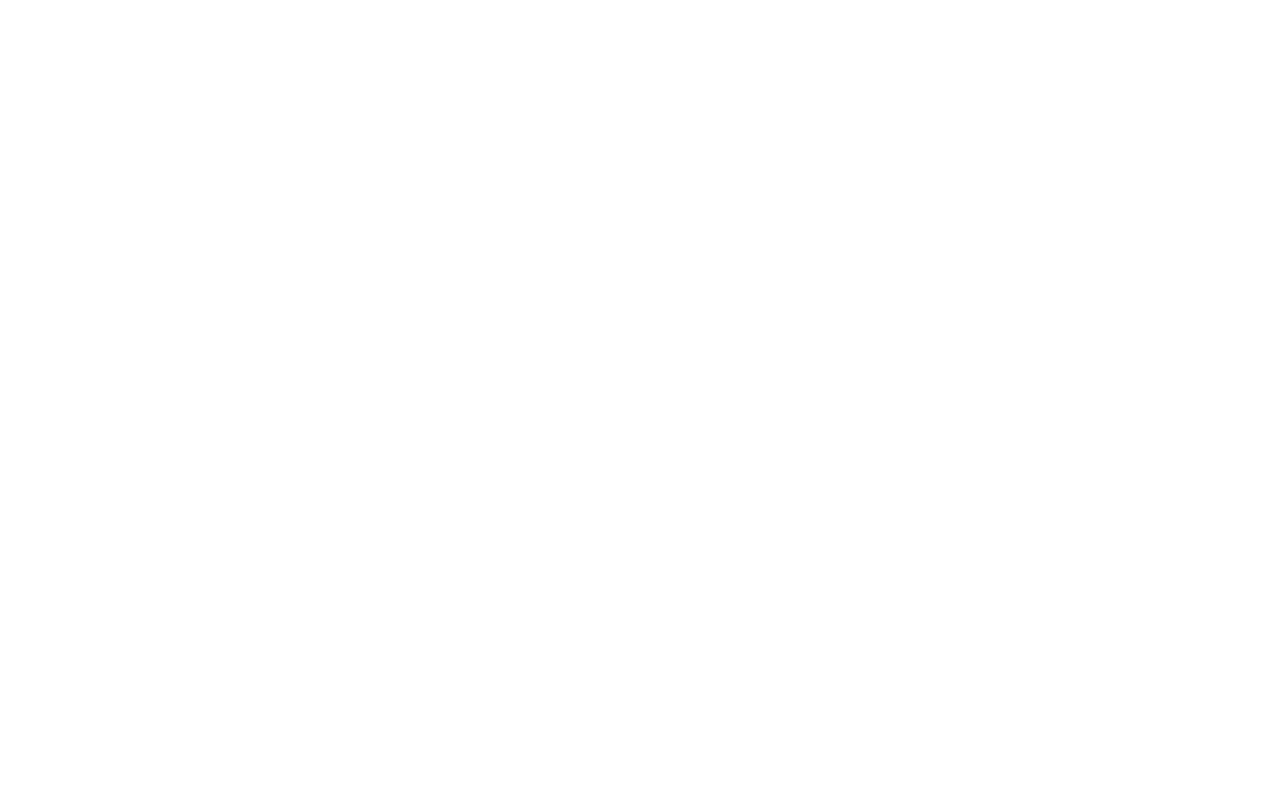
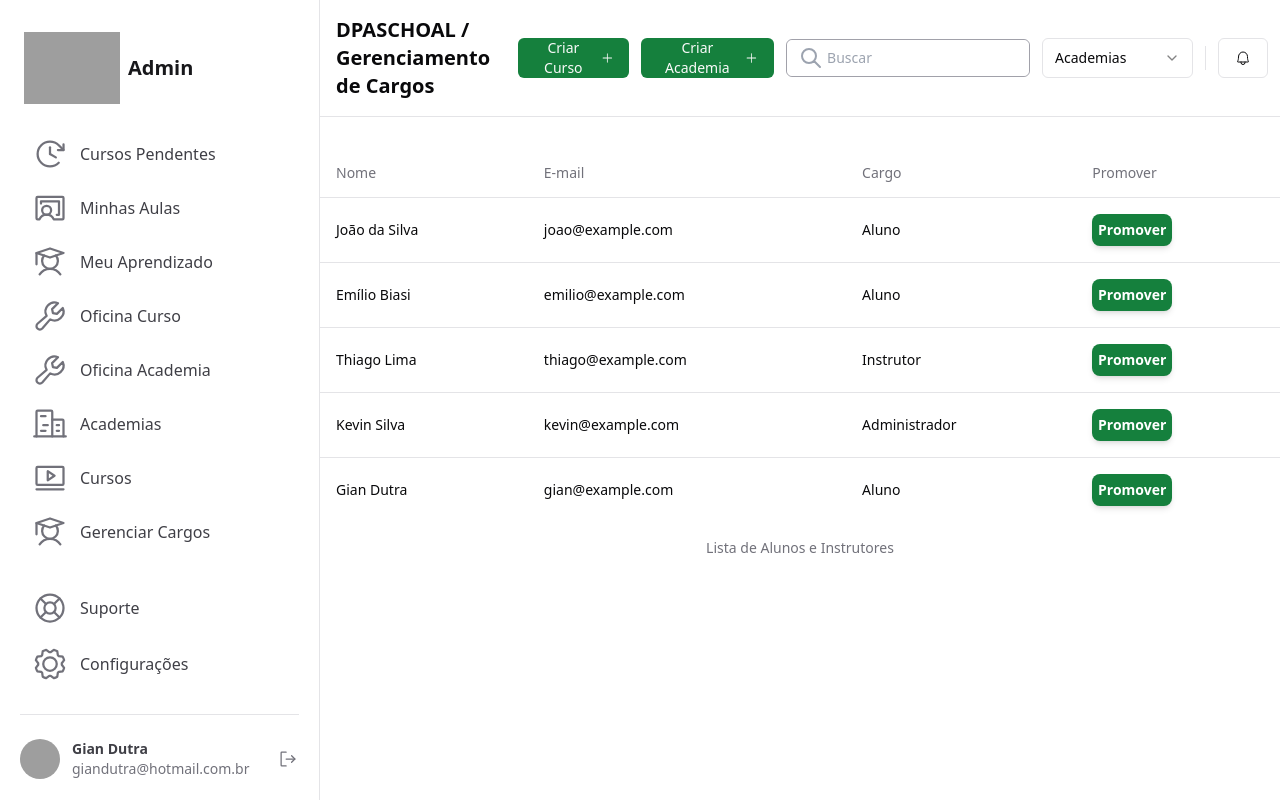
Before and after one commit to Elias-FS/projeto-integrador-v, a React (Vite) app: page /promocao-cargo in a window 1280 px wide. Before the commit this address had no page. Built offline with nearby package versions, Linux system fonts and the light colour scheme; grey boxes are pictures that could not be loaded.

Commit message:
adicionando tela de promocao de cargo

```diff
--- a/src/components/ui/Navbar/index.tsx
+++ b/src/components/ui/Navbar/index.tsx
@@ -69,6 +69,9 @@
       case "/visualizacao-curso":
           namePage = "Visualização de Curso";
           break;
+      case "/promocao-cargo":
+          namePage = "Gerenciamento de Cargos";
+          break;
       default:
         namePage = "Página Desconhecida";
     }
--- /dev/null
+++ b/src/components/ui/Table/table.tsx
@@ -0,0 +1,117 @@
+import * as React from "react"
+
+import { cn } from "@/lib/utils"
+
+const Table = React.forwardRef<
+  HTMLTableElement,
+  React.HTMLAttributes<HTMLTableElement>
+>(({ className, ...props }, ref) => (
+  <div className="relative w-full overflow-auto">
+    <table
+      ref={ref}
+      className={cn("w-full caption-bottom text-sm", className)}
+      {...props}
+    />
+  </div>
+))
+Table.displayName = "Table"
+
+const TableHeader = React.forwardRef<
+  HTMLTableSectionElement,
+  React.HTMLAttributes<HTMLTableSectionElement>
+>(({ className, ...props }, ref) => (
+  <thead ref={ref} className={cn("[&_tr]:border-b", className)} {...props} />
+))
+TableHeader.displayName = "TableHeader"
+
+const TableBody = React.forwardRef<
+  HTMLTableSectionElement,
+  React.HTMLAttributes<HTMLTableSectionElement>
+>(({ className, ...props }, ref) => (
+  <tbody
+    ref={ref}
+    className={cn("[&_tr:last-child]:border-0", className)}
+    {...props}
+  />
+))
+TableBody.displayName = "TableBody"
+
+const TableFooter = React.forwardRef<
+  HTMLTableSectionElement,
+  React.HTMLAttributes<HTMLTableSectionElement>
+>(({ className, ...props }, ref) => (
+  <tfoot
+    ref={ref}
+    className={cn(
+      "border-t bg-muted/50 font-medium [&>tr]:last:border-b-0",
+      className
+    )}
+    {...props}
+  />
+))
+TableFooter.displayName = "TableFooter"
+
+const TableRow = React.forwardRef<
+  HTMLTableRowElement,
+  React.HTMLAttributes<HTMLTableRowElement>
+>(({ className, ...props }, ref) => (
+  <tr
+    ref={ref}
+    className={cn(
+      "border-b transition-colors hover:bg-muted/50 data-[state=selected]:bg-muted",
+      className
+    )}
+    {...props}
+  />
+))
+TableRow.displayName = "TableRow"
+
+const TableHead = React.forwardRef<
+  HTMLTableCellElement,
+  React.ThHTMLAttributes<HTMLTableCellElement>
+>(({ className, ...props }, ref) => (
+  <th
+    ref={ref}
+    className={cn(
+      "h-12 px-4 text-left align-middle font-medium text-muted-foreground [&:has([role=checkbox])]:pr-0",
+      className
+    )}
+    {...props}
+  />
+))
+TableHead.displayName = "TableHead"
+
+const TableCell = React.forwardRef<
+  HTMLTableCellElement,
+  React.TdHTMLAttributes<HTMLTableCellElement>
+>(({ className, ...props }, ref) => (
+  <td
+    ref={ref}
+    className={cn("p-4 align-middle [&:has([role=checkbox])]:pr-0", className)}
+    {...props}
+  />
+))
+TableCell.displayName = "TableCell"
+
+const TableCaption = React.forwardRef<
+  HTMLTableCaptionElement,
+  React.HTMLAttributes<HTMLTableCaptionElement>
+>(({ className, ...props }, ref) => (
+  <caption
+    ref={ref}
+    className={cn("mt-4 text-sm text-muted-foreground", className)}
+    {...props}
+  />
+))
+TableCaption.displayName = "TableCaption"
+
+export {
+  Table,
+  TableHeader,
+  TableBody,
+  TableFooter,
+  TableHead,
+  TableRow,
+  TableCell,
+  TableCaption,
+}
--- /dev/null
+++ b/src/pages/PromoçãoCargo.tsx
@@ -0,0 +1,141 @@
+import React from "react";
+import { Sidebar } from "@/components/ui/Sidebar";
+import { Navbar } from "@/components/ui/Navbar";
+import {
+  Table,
+  TableBody,
+  TableCaption,
+  TableCell,
+  TableHead,
+  TableHeader,
+  TableRow,
+} from "@/components/ui/Table/table";
+import { Button } from "@material-tailwind/react";
+
+const usuarios = [
+  {
+    data_nascimento: "1990-01-01",
+    id: 1,
+    celular: "123456789",
+    nome: "João da Silva",
+    colaborador: true,
+    profissao: "Desenvolvedor",
+    email: "joao@example.com",
+    cep: "12345-678",
+    bairro: "Centro",
+    estado: "SP",
+    rua: "Rua Principal",
+    cargo: "aluno",
+  },
+  {
+    data_nascimento: "1990-01-01",
+    id: 1,
+    celular: "123456789",
+    nome: "Emílio Biasi",
+    colaborador: true,
+    profissao: "Desenvolvedor",
+    email: "emilio@example.com",
+    cep: "12345-678",
+    bairro: "Centro",
+    estado: "SP",
+    rua: "Rua Principal",
+    cargo: "aluno",
+  },
+  {
+    data_nascimento: "1990-01-01",
+    id: 1,
+    celular: "123456789",
+    nome: "Thiago Lima",
+    colaborador: true,
+    profissao: "Desenvolvedor",
+    email: "thiago@example.com",
+    cep: "12345-678",
+    bairro: "Centro",
+    estado: "SP",
+    rua: "Rua Principal",
+    cargo: "instrutor",
+  },
+  {
+    data_nascimento: "1990-01-01",
+    id: 1,
+    celular: "123456789",
+    nome: "Kevin Silva",
+    colaborador: true,
+    profissao: "Desenvolvedor",
+    email: "kevin@example.com",
+    cep: "12345-678",
+    bairro: "Centro",
+    estado: "SP",
+    rua: "Rua Principal",
+    cargo: "administrador",
+  },
+  {
+    data_nascimento: "1990-01-01",
+    id: 1,
+    celular: "123456789",
+    nome: "Gian Dutra",
+    colaborador: true,
+    profissao: "Desenvolvedor",
+    email: "gian@example.com",
+    cep: "12345-678",
+    bairro: "Centro",
+    estado: "SP",
+    rua: "Rua Principal",
+    cargo: "aluno",
+  },
+];
+
+const promoverCargo = (nome: string) => {
+  console.log("Promovendo cargo de " + nome);
+};
+
+const PromocaoCargo: React.FC = () => {
+  return (
+    <div className="flex">
+      <Sidebar />
+      <div className="flex flex-col flex-1 ml-80">
+        <Navbar />
+        <div className="flex flex-wrap justify-center my-8">
+          <Table>
+            <TableCaption>Lista de Alunos e Instrutores</TableCaption>
+            <TableHeader>
+              <TableRow>
+                <TableHead>Nome</TableHead>
+                <TableHead>E-mail</TableHead>
+                <TableHead>Cargo</TableHead>
+                <TableHead>Promover</TableHead>
+              </TableRow>
+            </TableHeader>
+            <TableBody>
+              {usuarios.map((usuario, index) => (
+                <TableRow key={index}>
+                  <TableCell className="font-medium">{usuario.nome}</TableCell>
+                  <TableCell>{usuario.email}</TableCell>
+                  <TableCell>
+                    {usuario.cargo == "aluno"
+                      ? "Aluno"
+                      : usuario.cargo == "instrutor"
+                      ? "Instrutor"
+                      : usuario.cargo == "administrador"
+                      ? "Administrador"
+                      : ""}
+                  </TableCell>
+                  <TableCell>
+                    <Button
+                      onClick={() => promoverCargo(usuario.nome)}
+                      className="bg-green-700 w-20 h-8"
+                    >
+                      Promover
+                    </Button>
+                  </TableCell>
+                </TableRow>
+              ))}
+            </TableBody>
+          </Table>
+        </div>
+      </div>
+    </div>
+  );
+};
+
+export default PromocaoCargo;
--- a/src/routes.tsx
+++ b/src/routes.tsx
@@ -13,6 +13,7 @@
 import CriacaoCurso from "./pages/CriacaoCurso";
 import Configuracoes from "./pages/Configuracoes";
 import VisualizacaoCurso from "./pages/VisualizacaoCurso";
+import PromocaoCargo from "./pages/PromoçãoCargo";
 
 const Rotas = () => {
   return (
@@ -27,6 +28,7 @@
         <Route path="/minhas-aulas" Component={MinhasAulas} />
         <Route path="/cursos-pendentes" Component={CursosPendentes} />
         <Route path="/academias" Component={Academias} />
+        <Route path="/promocao-cargo" Component={PromocaoCargo} />
         <Route path="/about-us" Component={AboutUs} />
         <Route path="/criacao-curso" Component={CriacaoCurso} />
         <Route path="/configuracoes" Component={Configuracoes} />
--- a/src/services/academia.service.ts
+++ b/src/services/academia.service.ts
@@ -10,7 +10,6 @@
     nome: string,
     descricao: string,
     usuarioId: number,
-
 ) => {
 
 
--- a/src/zustand-store/index.ts
+++ b/src/zustand-store/index.ts
@@ -109,6 +109,7 @@
           },
           { icon: Buildings, title: "Academias", path: "/academias" },
           { icon: Video, title: "Cursos", path: "/cursos" },
+          { icon: Student, title: "Gerenciar Cargos", path: "/promocao-cargo" }
         ];
       }
 
```
